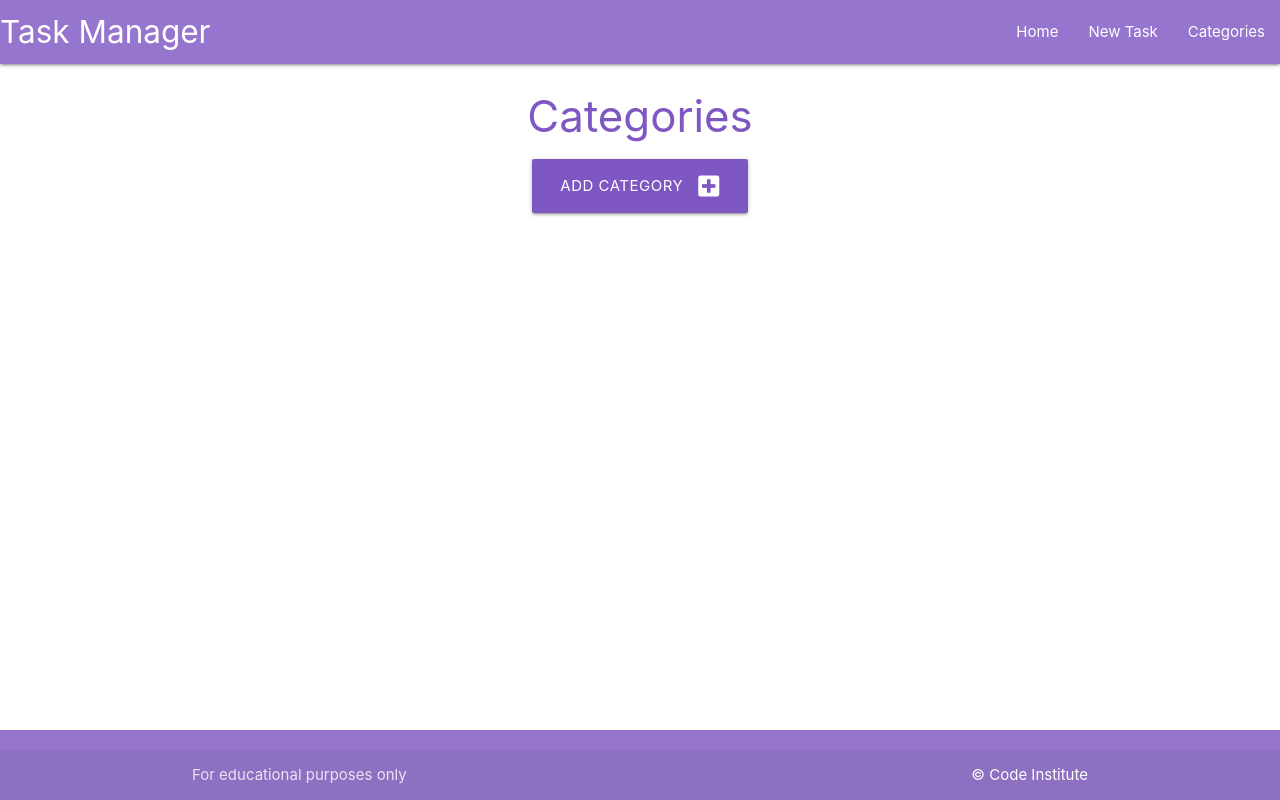
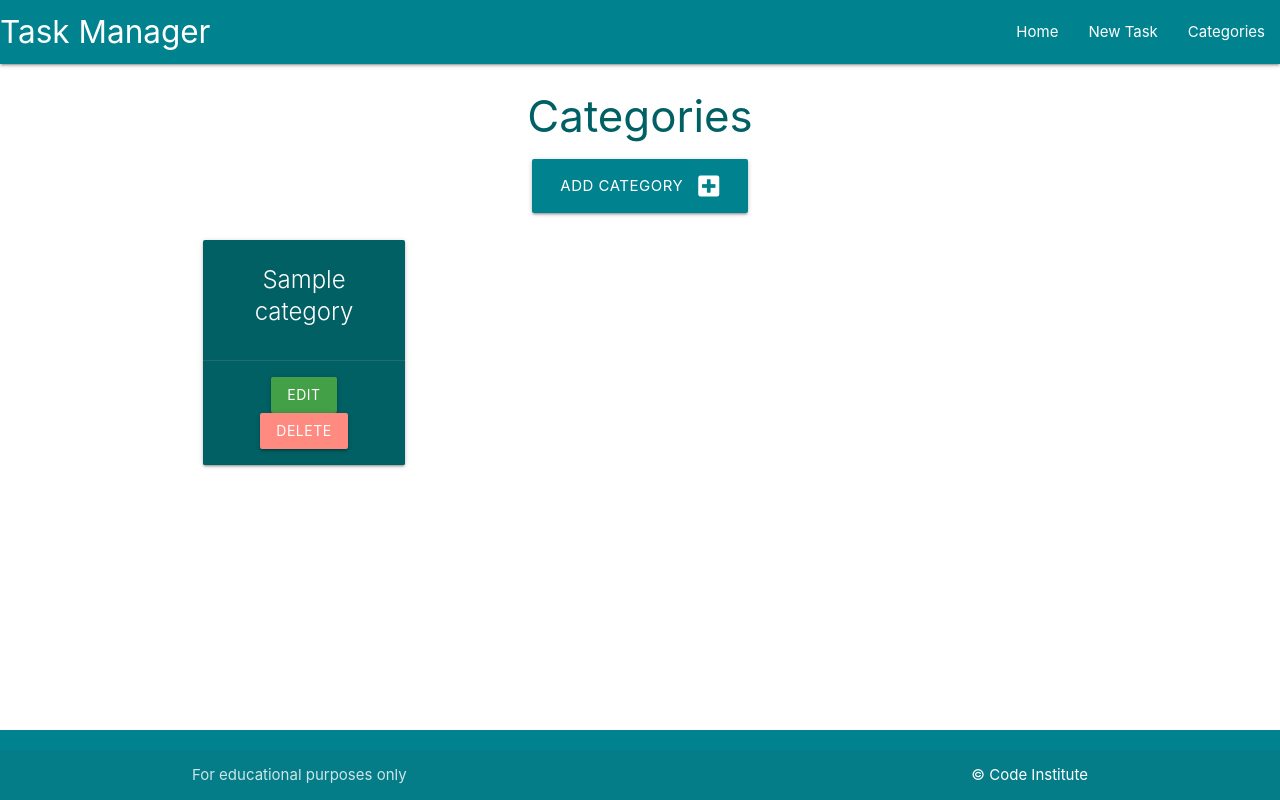
Before and after one commit to MerveKucukzoroglu/task-manager, a Flask app: page /categories in a window 1280 px wide. Run offline with Flask 2, Linux system fonts and the light colour scheme; tables that the repository leaves empty hold one stand-in row (values such as "Sample post").

Commit message:
Add cards and display data of categories

```diff
--- a/taskmanager/routes.py
+++ b/taskmanager/routes.py
@@ -10,7 +10,8 @@ def home():
 
 @app.route("/categories")
 def categories():
-    return render_template("categories.html")
+    categories = list(Category.query.order_by(Category.category_name).all())
+    return render_template("categories.html", categories=categories)
 
 
 @app.route("/add_category", methods=["GET", "POST"])
--- a/taskmanager/templates/add_category.html
+++ b/taskmanager/templates/add_category.html
@@ -1,14 +1,14 @@
 {% extends "base.html" %}
 {% block content %}
 
-<h3 class="light-blue-text text-darken-4 center-align">Add Category</h3>
+<h3 class="cyan-text text-darken-4 center-align">Add Category</h3>
 
 <div class="row card-panel grey lighten-5">
     <form class="col s12" method="POST" action="{{ url_for('add_category') }}">
         <!-- category name -->
         <div class="row">
             <div class="input-field col s12">
-                <i class="fas fa-folder-open prefix light-blue-text text-darken-4"></i>
+                <i class="fas fa-folder-open prefix cyan-text text-darken-4"></i>
                 <input id="category_name" name="category_name" minlength="3" maxlength="25" type="text" class="validate" required>
                 <label for="category_name">Category Name</label>
             </div>
@@ -16,7 +16,7 @@
         <!-- submit button -->
         <div class="row">
             <div class="col s12 center-align">
-                <button type="submit" class="btn-large light-blue darken-1">
+                <button type="submit" class="btn-large cyan darken-3">
                     Add Category <i class="fas fa-plus-square right"></i>
                 </button>
             </div>
--- a/taskmanager/templates/base.html
+++ b/taskmanager/templates/base.html
@@ -18,7 +18,7 @@
 
     <header>
         <!--top navabar-->
-        <nav class="deep-purple lighten-2">
+        <nav class="cyan darken-3">
             <div class="nav-wrapper">
                 <a href="{{ url_for('home') }}" class="brand-logo">Task Manager</a>
                 <a href="#" data-target="mobile-demo" class="sidenav-trigger"><i class="fas fa-bars"></i></a>
@@ -43,7 +43,7 @@
         {% endblock %}
     </main>
 
-    <footer class="page-footer deep-purple lighten-2">
+    <footer class="page-footer cyan darken-3">
        <div class="footer-copyright">
             <div class="container">
                 For educational purposes only
--- a/taskmanager/templates/categories.html
+++ b/taskmanager/templates/categories.html
@@ -1,14 +1,30 @@
 {% extends "base.html" %}
 {% block content %}
 
-<h3 class="deep-purple-text text-lighten-1 center-align">Categories</h3>
+<h3 class="cyan-text text-darken-4 center-align">Categories</h3>
 
 <div class="row">
     <div class="col s12 center-align">
-        <a href="{{ url_for('add_category') }}" class="btn-large deep-purple lighten-1">
+        <a href="{{ url_for('add_category') }}" class="btn-large cyan darken-3">
             Add Category <i class="fas fa-plus-square right"></i>
         </a>
     </div>
 </div>
 
+<div class="row">
+    {% for category in categories %}
+    <div class="col s12 m6 l3">
+      <div class="card cyan darken-4 center-align">
+        <div class="card-content white-text">
+          <span class="card-title">{{ category.category_name }}</span>
+        </div>
+        <div class="card-action">
+          <a href="#" class="btn green darken-1">Edit</a>
+          <a href="#" class="btn red accent-1">Delete</a>
+        </div>
+      </div>
+    </div>
+    {% endfor %}
+  </div>
+
 {% endblock %}
--- a/taskmanager/templates/tasks.html
+++ b/taskmanager/templates/tasks.html
@@ -1,6 +1,6 @@
 {% extends "base.html" %}
 {% block content %}
 
-<h3 class="deep-purple-text text-lighten-1 center-align">Tasks</h3>
+<h3 class="cyan-text text-darken-2 center-align">Tasks</h3>
 
 {% endblock %}
```
